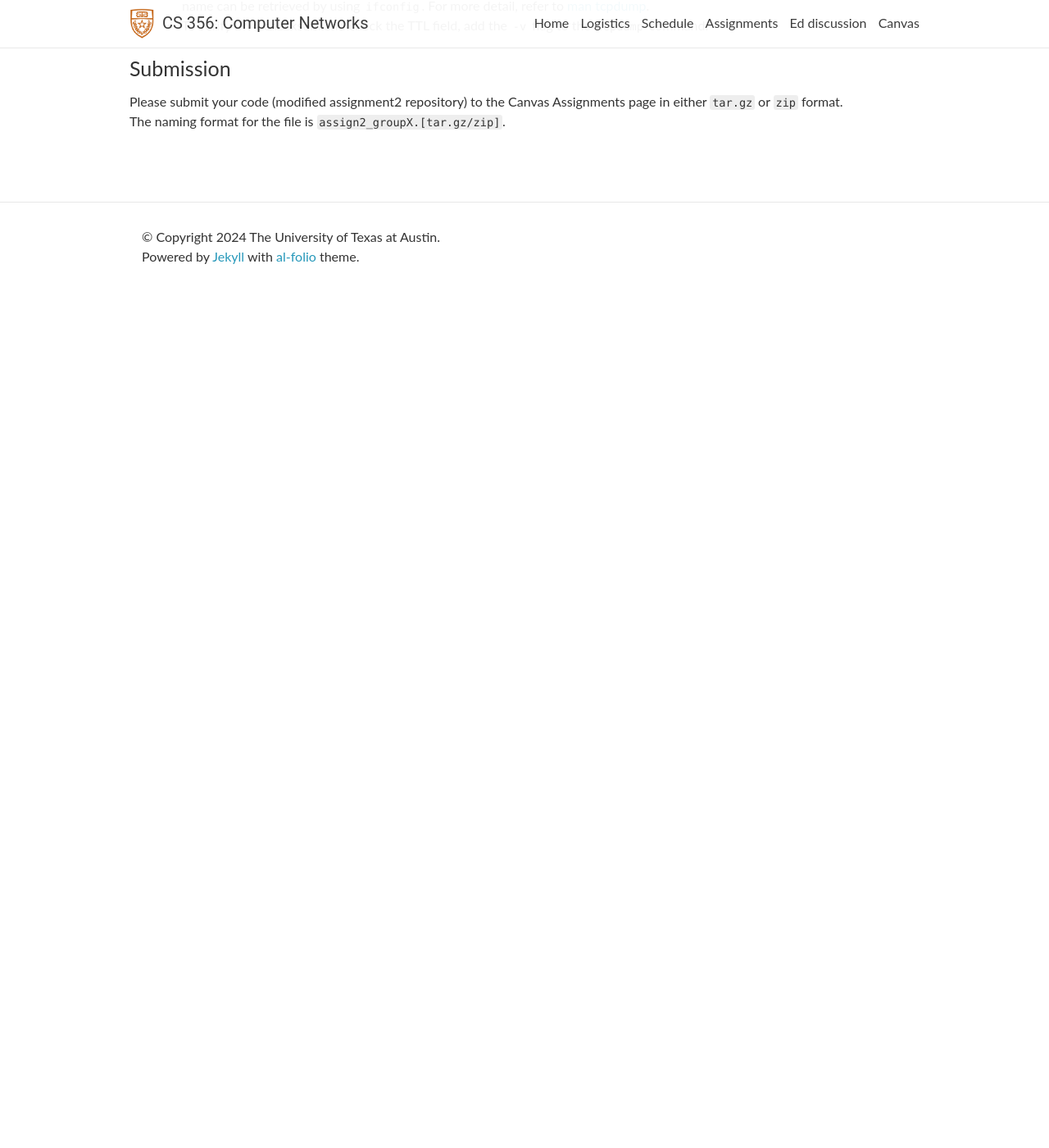
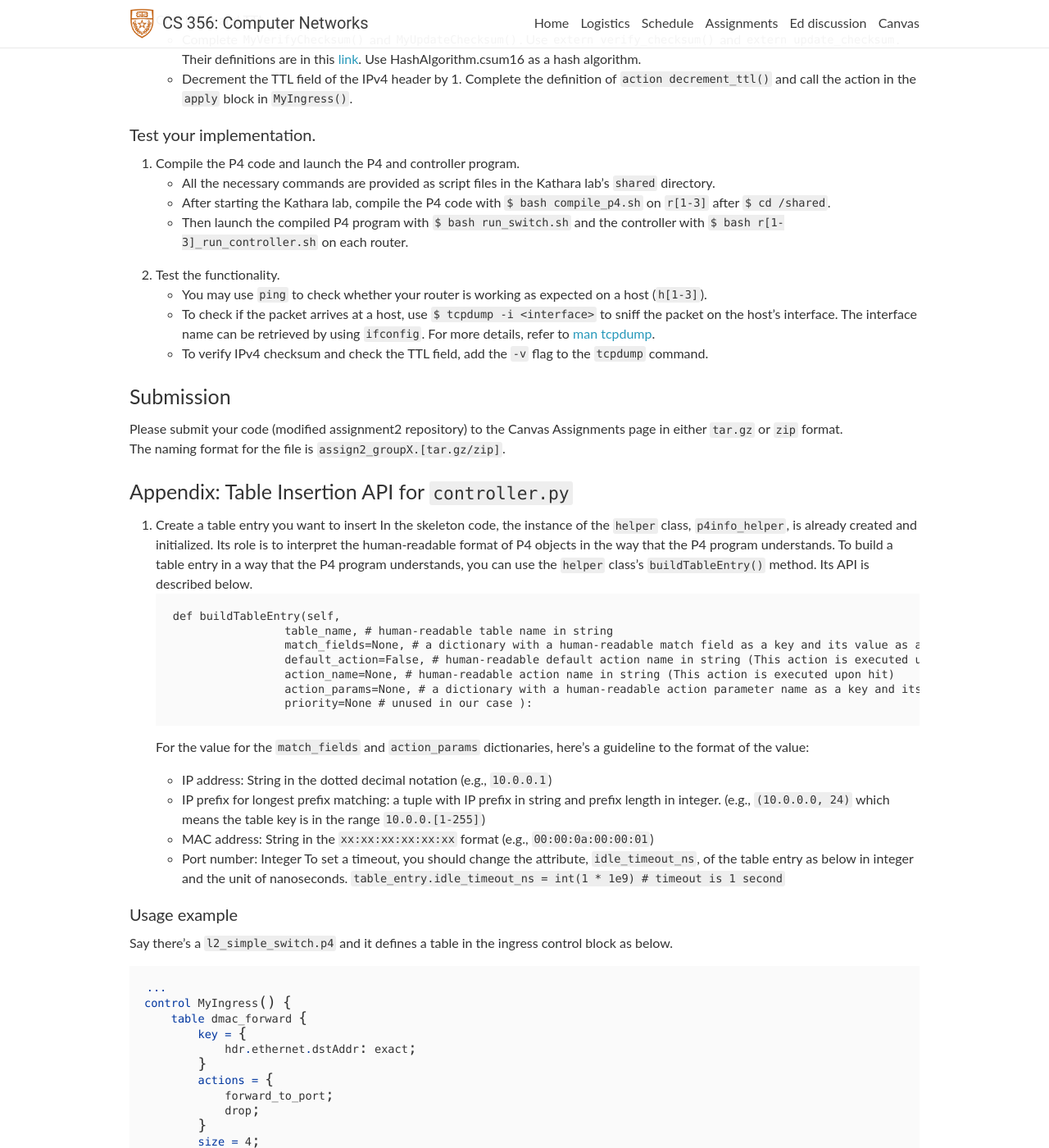
Before and after one commit to utcs356/sp25, a Jekyll site: the page built from _pages/2_p4_switch_router.md, in a window 1280 px wide and 1400 px high, scrolled down 3886 px. Shown: the whole window at 82% size. Built offline with Jekyll 4.4.1, drawn with Linux system fonts in a browser that asks for light colours; nearby versions of some CDN libraries; comment, search, counter and statistics services are not loaded; before the commit the page ends 4272 px from its top, so only the background shows below that; some of the changed text lies outside the part shown.

Commit message:
[A2] release

````diff
--- a/_pages/2_p4_switch_router.md
+++ b/_pages/2_p4_switch_router.md
@@ -5,11 +5,17 @@ title: "Assignment 2: Software Switch and Router with P4"
 ---
 
 ### Part 0: Setup
-Unlike the previous assignments, we will use `cs356-p4` profile instead of `cs356-base` in this assignment.
+Unlike the previous assignments, we will use the `cs356-p4` profile instead of `cs356-base` in this assignment.
 It includes a Kathara image with P4 utilities so that you can run your P4 code on a virtual device.
-To get a skeleton code, clone the [git repository](https://github.com/utcs356/assignment2.git) and
-make your own private repository as in A1. (refer to A1 setup)
+To get a skeleton code, clone the [git repository](https://github.com/utcs356/assignment2.git) and make your own private repository as in A1. (refer to A1 setup)
 The task is to implement a basic switch and router with P4 (data plane) and Python (control plane).
+
+#### Tip: Using `tmux` to access Kathara nodes
+After you launch the Kathara lab with `$ kathara lstart`, you can connect to each Kathara node from any terminal you want by using `$ kathara connect <host_name>`. For example, if you want to open a terminal for `s1` in the `star_four_hosts` Kathara lab, execute `$ kathara connect s1`. **Note that the command only works in the Kathara lab directory.**
+
+However, opening multiple SSH terminals is cumbersome to connect to different Kathara nodes, and there's a tool called `tmux` to rescue. With `tmux`, you can create multiple windows (full-sized terminals) and divide them into panes (splitted terminals) on a single SSH connection. Start a new tmux session on a SSH terminal, by typing `$ tmux`. To execute the tmux command such as creating and splitting a window, you should first type the trigger key (`Ctrl+b` by default) to change the cursor from a terminal to the `tmux` command bar. You can split the window vertically with `Ctrl+b %` and horizontally with `Ctrl+b "`. You can move cursors from a pane to adjacent panes by using `Ctrl+b <arrow_key>`. Make panes/windows as many as you want, then connect to the Kathara node on each pane/window by using `$ kathara connect <host_name>`.
+
+Refer to [here](https://tmuxcheatsheet.com/) for more details on how to use `tmux`.
 
 #### Notes
 * Experiment instantiation
@@ -30,7 +36,7 @@ Your task is to complete `l2_basic_forwarding.p4` and `controller.py` to make th
 
 #### Specification
 1. Parse the ethernet header.
-* Parser is already implemented, and your job is to define a ethernet header format, `header ethernet_t`.
+* The parser is already implemented, and your job is to define an ethernet header format, `header ethernet_t`.
 
 2. Implement forwarding.
 * P4 task: Complete the definition of `table dmac_forward`
@@ -46,20 +52,20 @@ Your task is to complete `l2_basic_forwarding.p4` and `controller.py` to make th
         * Define `struct mac_learn_digest_t`.
         * Complete the `action learn()`.
 
-* Controller task: Install table entries for the tables when a digest message arrives. Set the timeout for the entries.
+* Controller task: Install table entries for the tables when a digest message arrives. Set the timeout for the entries. **Table entry insertion API is provided, and please refer to the Appendix for the details.**
     * `smac_table`: Install a table entry with the MAC address as a key. `NoAction()` as an action.
     * `dmac_forward`: Install a table entry with the MAC address as a key, `forward_to_port()` as an action, and `egress_port` as an action parameter.
 
 #### Test your implementation.
 1.  Compile the P4 code and launch the P4 and controller program.
 * All the necessary commands are provided as script files in the Kathara lab's `shared` directory.
-* After starting the Kathara lab, compile the P4 code with `bash /shared/compile_p4.sh` on `s1`.
-* Then launch the compiled P4 program with `bash /shared/run_switch.sh` and the controller with `bash /shared/run_controller.sh`.
+* After starting the Kathara lab, compile the P4 code with `$ bash compile_p4.sh` on `s1` after `$ cd /shared`.
+* Then launch the compiled P4 program with `$ bash run_switch.sh` and the controller with `$ bash run_controller.sh` on each router. They are all located in the `shared` directory.
 2. Test the functionality.
 * You may use `ping` to check whether your switch is working as expected on a host (`h[1-4]`).
 * Once you implement forwarding, the packet should arrive at each host in the local network except the sender for every ping.
 * Once you implement MAC learning, the packet should arrive at each host in the local network except the sender only for the first ping. Then the packet must arrive only at the destination host until the table entry expires.
-* To check if the packet arrives at a host, use `tcpdump -i <interface>` to sniff the packet on the host's interface. The interface name can be retrieved by using `ifconfig`. For more detail, refer to [man tcpdump](https://www.tcpdump.org/manpages/tcpdump.1.html).
+* To check if the packet arrives at a host, use `tcpdump -i <interface>` to sniff the packet on the host's interface. The interface name can be retrieved by using `ifconfig`. For more details, refer to [man tcpdump](https://www.tcpdump.org/manpages/tcpdump.1.html).
 
 ### Part 2: Router with P4
 #### Overview
@@ -82,30 +88,90 @@ Your task is to complete `l3_static_routing.p4` and `controller.py` to make the
             * Upon miss, drop the packet.
         * Complete the definition of `table dmac_forward`.
             * Perform exact matching on the destination MAC address of the packet.
-            * Upon hit, change the egress port. (provided by controller). Change the source MAC address to the egress port's MAC address. (provided by controller). Do this by completing and using `action forward_to_port`.
+            * Upon hit, change the egress port. (provided by the controller). Change the source MAC address to the egress port's MAC address. (provided by the controller). Do this by completing and using `action forward_to_port`.
             * Upon miss, drop the packet.
         * Apply the tables in the `apply` block.
 
     * Controller task: Install table entries.
-    Parsing of routing information is provided in the skeleton code. Your task is to install the table entries for each table defined in the P4 code.
+    Parsing of routing information is provided in the skeleton code. Your task is to install the table entries for each table defined in the P4 code. **Table entry insertion API is provided, and please refer to the Appendix for the details.**
         * `ipv4_route`: Install table entries with the destination IP address as a key, `forward_to_next_hop` as an action, and `next_hop_ip` as an action parameter.
         * `arp_table`: Install table entries with the `next_hop` in the metadat as a key, `change_mac` as an action, and `next_hop_mac` as an action parameter.
         * `dmac_forward`: Install table entries with the MAC address as a key, `forward_to_port()` as an action, and `egress_port` and `egress_mac` as action parameters.
 
 3. Checksum and TTL
     * Complete `MyVerifyChecksum()` and `MyUpdateChecksum()`. Use `extern verify_checksum()` and `extern update_checksum`. Their definitions are in this [link](https://github.com/p4lang/p4c/blob/main/p4include/v1model.p4). Use HashAlgorithm.csum16 as a hash algorithm.
-    * Decrement the TTL field of IPv4 header by 1. Complete the definition of `action decrement_ttl()` and call the action in the `apply` block in `MyIngress()`.
+    * Decrement the TTL field of the IPv4 header by 1. Complete the definition of `action decrement_ttl()` and call the action in the `apply` block in `MyIngress()`.
 
 #### Test your implementation.
 1. Compile the P4 code and launch the P4 and controller program.
 * All the necessary commands are provided as script files in the Kathara lab's `shared` directory.
-* After starting the Kathara lab, compile the P4 code with `bash /shared/compile_p4.sh` on `r[1-3]`.
-* Then launch the compiled P4 program with `bash /shared/run_switch.sh` and the controller with `bash /shared/run_controller.sh` on each router.
+* After starting the Kathara lab, compile the P4 code with `$ bash compile_p4.sh` on `r[1-3]` after `$ cd /shared`.
+* Then launch the compiled P4 program with `$ bash run_switch.sh` and the controller with `$ bash r[1-3]_run_controller.sh` on each router.
 2. Test the functionality.
 * You may use `ping` to check whether your router is working as expected on a host (`h[1-3]`).
-* To check if the packet arrives at a host, use `tcpdump -i <interface>` to sniff the packet on the host's interface. The interface name can be retrieved by using `ifconfig`. For more detail, refer to [man tcpdump](https://www.tcpdump.org/manpages/tcpdump.1.html).
+* To check if the packet arrives at a host, use `$ tcpdump -i <interface>` to sniff the packet on the host's interface. The interface name can be retrieved by using `ifconfig`. For more details, refer to [man tcpdump](https://www.tcpdump.org/manpages/tcpdump.1.html).
 * To verify IPv4 checksum and check the TTL field, add the `-v` flag to the `tcpdump` command.
 
 ### Submission
 Please submit your code (modified assignment2 repository) to the Canvas Assignments page in either `tar.gz` or `zip` format.
 The naming format for the file is `assign2_groupX.[tar.gz/zip]`.
+
+### Appendix: Table Insertion API for `controller.py`
+1. Create a table entry you want to insert
+In the skeleton code, the instance of the `helper` class, `p4info_helper`, is already created and initialized. Its role is to interpret the human-readable format of P4 objects in the way that the P4 program understands. To build a table entry in a way that the P4 program understands, you can use the `helper` class's `buildTableEntry()` method.  Its API is described below.
+```
+def buildTableEntry(self,
+                    table_name, # human-readable table name in string
+                    match_fields=None, # a dictionary with a human-readable match field as a key and its value as a value
+                    default_action=False, # human-readable default action name in string (This action is executed upon miss)
+                    action_name=None, # human-readable action name in string (This action is executed upon hit)
+                    action_params=None, # a dictionary with a human-readable action parameter name as a key and its value as a value
+                    priority=None # unused in our case ):
+```
+For the value for the `match_fields` and `action_params` dictionaries, here's a guideline to the format of the value:
+* IP address: String in the dotted decimal notation (e.g., `10.0.0.1`)
+* IP prefix for longest prefix matching: a tuple with IP prefix in string and prefix length in integer. (e.g., `(10.0.0.0, 24)` which means the table key is in the range `10.0.0.[1-255]`)
+* MAC address: String in the `xx:xx:xx:xx:xx:xx` format (e.g., `00:00:0a:00:00:01`)
+* Port number: Integer
+To set a timeout, you should change the attribute, `idle_timeout_ns`, of the table entry as below in integer and the unit of nanoseconds.
+`table_entry.idle_timeout_ns = int(1 * 1e9) # timeout is 1 second`
+
+
+#### Usage example
+Say there's a `l2_simple_switch.p4` and it defines a table in the ingress control block as below.
+```p4
+...
+control MyIngress() {
+    table dmac_forward {
+        key = {
+            hdr.ethernet.dstAddr: exact;
+        }
+        actions = {
+            forward_to_port;
+            drop;
+        }
+        size = 4;
+        default_action = drop;
+    }
+    ...
+}
+```
+When you compile this program, the compiler will create `l2_simple_switch.p4info.txt`. The P4info file contains a human-readable name to an instance id (integer) mapping. You can retrieve the arguments for the `buildTableEntry` method from here. Below is the example code snippet from the controller code used in the in-class demo.
+```
+mac_to_port = {"00:00:0a:00:00:01":1,
+            "00:00:0a:00:00:02":2,
+            "00:00:0a:00:00:03":3,
+            "00:00:0a:00:00:04":4}
+for eth_src_addr, port_id in mac_to_port.items():
+    table_entry = p4info_helper.buildTableEntry(
+        table_name="MyIngress.dmac_forward",
+        match_fields={"hdr.ethernet.dstAddr": eth_src_addr},
+        action_name="MyIngress.forward_to_port",
+        action_params={"egress_port": port_id}
+    )
+```
+For more details, you can refer to the file, `assignment2/labs/star_four_hosts/shared/utils/p4runtime_lib/helper.py`.
+
+2. Send a table entry to the switch.
+The `Bmv2SwitchConnection` object, `s1`, is provided and initialized. The object is the abstraction of a connection between the switch and the controller.
+To add a table entry you built in the above step, you can simply call the `WriteTableEntry` method of the `Bmv2SwitchConnectoin` object with `table_entry` as a parameter. (e.g., `s1.BmvSwitchConnection(table_entry)`)
````
